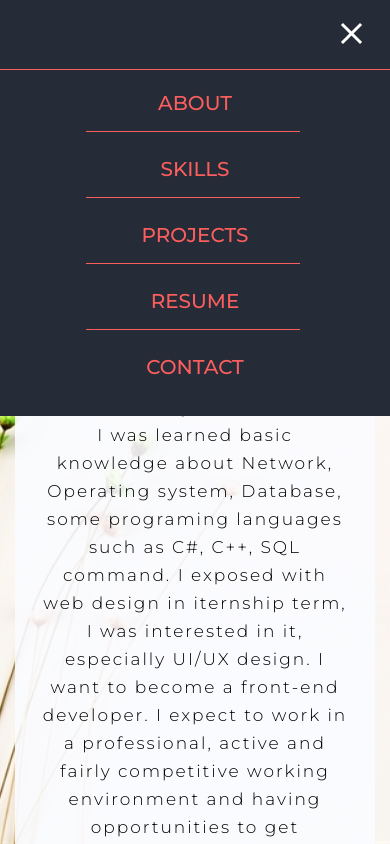
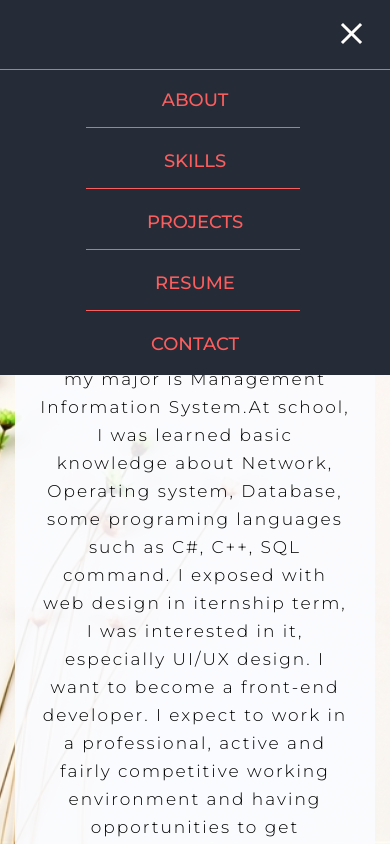
Before and after one commit to LeHaThienLy/lehathienly.github.io, a plain HTML site: page index.html in a window 390 px wide. Both pictures are taken after a click on the button 351 px from the left and 33 px from the top of the page. Shown: the top 844 px of the page. Drawn offline with Linux system fonts and the light colour scheme.

Commit message:
update menu collapes

```diff
--- a/assets/Css/Style.scss
+++ b/assets/Css/Style.scss
@@ -118,7 +118,13 @@ ul.list-item{
 }
 
 //menu-conlapse
+@media screen and (max-height: 400px){
+  .side-bar{
+    overflow: scroll;
+  }
+}
 @include tablet{
+
   ul.list-item{
     font-size:18px;
   }
@@ -133,7 +139,7 @@ ul.list-item{
     border-bottom: 1px solid;
     box-shadow: 0px 5px 30px #252b37;
     z-index:1000;
-    .nav-vertical,.content, .menu-items{
+    .content, .menu-items{
       margin: 0;
     }
     .avatar, .info{
@@ -150,20 +156,22 @@ ul.list-item{
   }
   .nav-vertical{
     width:100vw;
-    position: absolute;
-    top: 70px;
-    left: 0;
+    margin-top: 80px;
+    margin-bottom:0;
     display:none;
+    opacity: 0;
     z-index:0;
     background:#252b37;
     transition: all .5s;
   }
   .show-menu{
     display: block;
+    opacity: 1;
     z-index:10;
+    margin-top:70px;
   }
   ul.list-item{
-    font-size:20px;
+    font-size:18px;
   }
 }
 
--- a/assets/JS/script.js
+++ b/assets/JS/script.js
@@ -36,7 +36,7 @@ $(document).ready(function(){
     //---------------------------------------
     $("#btn-close").on("click", function(){
         $("#btn-close").toggleClass("active");
-        $("#nav").slideToggle("slow");
+        $("#nav").toggleClass('show-menu');
 
     });
 
```
Also changed, not shown: assets/Css/Style.css, 1 other file.
